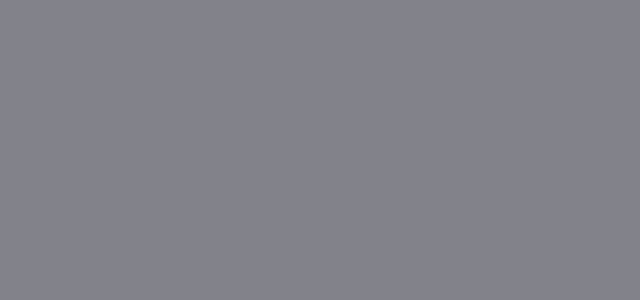
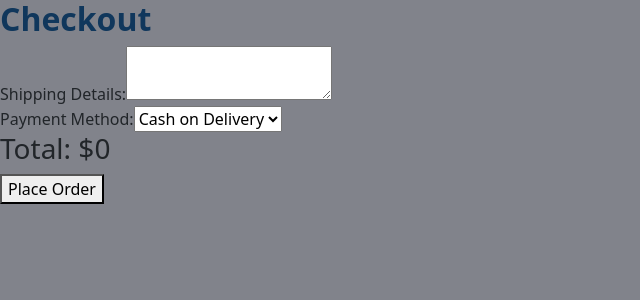
Before and after one commit to rwljvr/ccs112-ecommerce, a React (Create React App) app in the folder my-react-app/: page /checkout in a window 1280 px wide. Before the commit this address had no page. Shown: the top 300 px of the page, without its empty margins (0-640 px from the left). Built offline with nearby package versions, Linux system fonts and the light colour scheme.

Commit message:
Lado Cart

```diff
--- a/my-react-app/src/App.js
+++ b/my-react-app/src/App.js
@@ -8,23 +8,20 @@ import 'bootstrap/dist/css/bootstrap.min.css';
 import './App.css';
 import Register from './pages/Register';
 import Cart from './pages/Cart';
+import Checkout from './pages/Checkout';
+import { CartProvider } from './pages/CartContext';
 function App() {
   return (
+    <CartProvider>
     <Router>
       <Routes>
         <Route path="/" element={<Login />} />
-        <Route path="/register" element={<Register />} />
         <Route path="/cart" element={<Cart />} />
-        <Route
-          path="/dashboard"
-          element={
-            <ProtectedRoute>
-              <Dashboard />
-            </ProtectedRoute>
-          }
-        />
+        <Route path="/checkout" element={<Checkout />} />
+        <Route path="/dashboard" element={<Dashboard />} />
       </Routes>
     </Router>
+  </CartProvider>
   );
 }
 
--- /dev/null
+++ b/my-react-app/src/pages/Cart.js
@@ -0,0 +1,43 @@
+import React from 'react';
+import { useCart } from './CartContext';
+
+const Cart = () => {
+  const { cart, updateCart, removeFromCart, cartTotal } = useCart();
+
+  return (
+    <div>
+      <h2>Your Cart</h2>
+      {cart.length === 0 ? (
+        <p>Your cart is empty.</p>
+      ) : (
+        <>
+          <ul>
+            {cart.map((item) => (
+              <li key={item.id}>
+                <p>{item.name}</p>
+                <p>Price: ${item.price}</p>
+                <p>
+                  Quantity:{' '}
+                  <input
+                    type="number"
+                    value={item.quantity}
+                    onChange={(e) =>
+                      updateCart(item.id, parseInt(e.target.value, 10))
+                    }
+                  />
+                </p>
+                <p>Total: ${item.price * item.quantity}</p>
+                <button onClick={() => removeFromCart(item.id)}>
+                  Remove
+                </button>
+              </li>
+            ))}
+          </ul>
+          <h3>Grand Total: ${cartTotal}</h3>
+        </>
+      )}
+    </div>
+  );
+};
+
+export default Cart;
--- /dev/null
+++ b/my-react-app/src/pages/CartContext.js
@@ -0,0 +1,52 @@
+import React, { createContext, useState, useContext } from 'react';
+
+const CartContext = createContext();
+
+export const useCart = () => {
+  return useContext(CartContext);
+};
+
+export const CartProvider = ({ children }) => {
+  const [cart, setCart] = useState([]);
+
+  const addToCart = (product) => {
+    setCart((prevCart) => {
+      const itemIndex = prevCart.findIndex((item) => item.id === product.id);
+      if (itemIndex !== -1) {
+        const updatedCart = [...prevCart];
+        updatedCart[itemIndex].quantity += 1;
+        return updatedCart;
+      }
+      return [...prevCart, { ...product, quantity: 1 }];
+    });
+  };
+
+  const updateCart = (productId, quantity) => {
+    setCart((prevCart) =>
+      prevCart.map((item) =>
+        item.id === productId ? { ...item, quantity } : item
+      )
+    );
+  };
+
+  const removeFromCart = (productId) => {
+    setCart((prevCart) => prevCart.filter((item) => item.id !== productId));
+  };
+
+  const clearCart = () => setCart([]);
+
+  const cartCount = cart.reduce((count, item) => count + item.quantity, 0);
+
+  const cartTotal = cart.reduce(
+    (total, item) => total + item.price * item.quantity,
+    0
+  );
+
+  return (
+    <CartContext.Provider
+      value={{ cart, addToCart, updateCart, removeFromCart, clearCart, cartCount, cartTotal }}
+    >
+      {children}
+    </CartContext.Provider>
+  );
+};
--- /dev/null
+++ b/my-react-app/src/pages/Checkout.js
@@ -0,0 +1,62 @@
+import React, { useState } from 'react';
+import { useCart } from './CartContext';
+
+const Checkout = () => {
+  const { cart, clearCart, cartTotal } = useCart();
+  const [shippingDetails, setShippingDetails] = useState('');
+  const [paymentMethod, setPaymentMethod] = useState('Cash on Delivery');
+  const [success, setSuccess] = useState(false);
+
+  const handleCheckout = (e) => {
+    e.preventDefault();
+    if (cart.length === 0) {
+      alert('Your cart is empty!');
+      return;
+    }
+    // Simulate checkout process
+    console.log('Order Details:', {
+      cart,
+      shippingDetails,
+      paymentMethod,
+    });
+    clearCart();
+    setSuccess(true);
+  };
+
+  return (
+    <div>
+      <h2>Checkout</h2>
+      {success ? (
+        <p>Order placed successfully! Thank you for your purchase.</p>
+      ) : (
+        <form onSubmit={handleCheckout}>
+          <div>
+            <label>
+              Shipping Details:
+              <textarea
+                value={shippingDetails}
+                onChange={(e) => setShippingDetails(e.target.value)}
+                required
+              />
+            </label>
+          </div>
+          <div>
+            <label>
+              Payment Method:
+              <select
+                value={paymentMethod}
+                onChange={(e) => setPaymentMethod(e.target.value)}
+              >
+                <option value="Cash on Delivery">Cash on Delivery</option>
+              </select>
+            </label>
+          </div>
+          <h3>Total: ${cartTotal}</h3>
+          <button type="submit">Place Order</button>
+        </form>
+      )}
+    </div>
+  );
+};
+
+export default Checkout;
```
Also changed, not shown: my-react-app/src/pages/AddToCartButton.js (added, +12 -0 lines).
